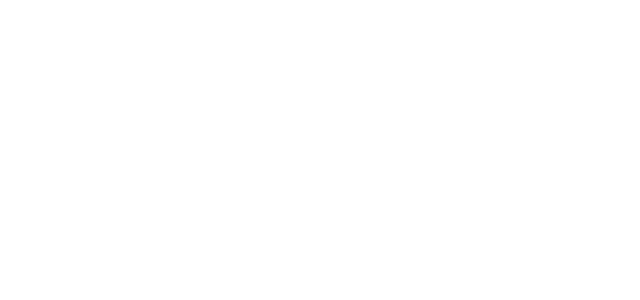
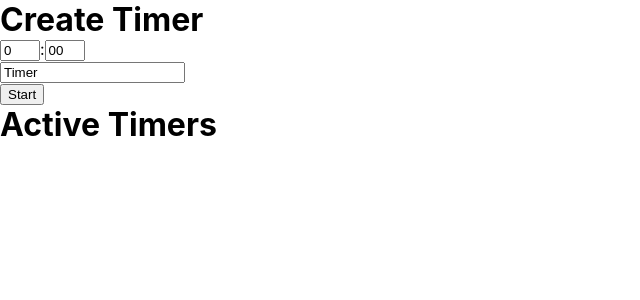
Before and after one commit to tmetcalfe89/timer-boss, a React (Create React App) app: page / in a window 1280 px wide. Shown: the top 300 px of the page, without its empty margins (0-640 px from the left). Built offline with nearby package versions, Linux system fonts and the light colour scheme.

Commit message:
Basic functionality

```diff
--- a/package.json
+++ b/package.json
@@ -9,6 +9,8 @@
     "react": "^17.0.2",
     "react-dom": "^17.0.2",
     "react-scripts": "5.0.0",
+    "react-use": "^17.3.2",
+    "uuid": "^8.3.2",
     "web-vitals": "^2.1.2"
   },
   "scripts": {
--- a/src/App.js
+++ b/src/App.js
@@ -1,5 +1,28 @@
+import { useState } from "react";
+import TimerForm from "./components/TimerForm";
+import Timers from "./components/Timers";
+import { v4 as uuid } from "uuid";
+
 function App() {
-  return <div className="App"></div>;
+  const [timers, setTimers] = useState([]);
+
+  const createTimer = (hour, minute, name) => {
+    setTimers([
+      ...timers,
+      { hour: +hour, minute: +minute, start: Date.now(), name, id: uuid() },
+    ]);
+  };
+
+  const removeTimer = (removeId) => {
+    setTimers(timers.filter(({ id }) => id !== removeId));
+  };
+
+  return (
+    <div className="App">
+      <TimerForm createTimer={createTimer} />
+      <Timers timers={timers} removeTimer={removeTimer} />
+    </div>
+  );
 }
 
 export default App;
--- /dev/null
+++ b/src/components/Timer.js
@@ -0,0 +1,43 @@
+import { useState } from "react";
+import { useInterval, useAudio } from "react-use";
+
+function Timer({ hour, minute, start, name: outerName, removeTimer }) {
+  const [now, setNow] = useState(Date.now());
+  const [audio, state, controls, ref] = useAudio({
+    src: "https://www.soundhelix.com/examples/mp3/SoundHelix-Song-2.mp3",
+    autoPlay: true,
+  });
+  const [name, setName] = useState(outerName);
+
+  useInterval(() => {
+    setNow(Date.now());
+  }, 100);
+
+  return (
+    <div>
+      {now - start < hour * 60 * 60 * 1000 + minute * 60 * 1000 ? (
+        <>
+          <div>
+            {hour - Math.floor((now - start) / 1000 / 60 / 60)}:
+            {minute - (Math.floor((now - start) / 1000 / 60) % (60 * 60)) - 1}:
+            {`${60 - (Math.floor((now - start) / 1000) % 60) - 1}`.padStart(
+              2,
+              "0"
+            )}
+          </div>
+          <div>
+            <input value={name} onChange={(e) => setName(e.target.value)} />
+          </div>
+        </>
+      ) : (
+        <>
+          <div>{name} timer complete.</div>
+          {audio}
+        </>
+      )}
+      <button onClick={removeTimer}>x</button>
+    </div>
+  );
+}
+
+export default Timer;
--- /dev/null
+++ b/src/components/TimerForm.js
@@ -0,0 +1,73 @@
+import { useState } from "react";
+import { useCss } from "react-use";
+
+const defaultValues = {
+  hour: "0",
+  minute: "00",
+  name: "Timer",
+};
+
+function TimerForm({ createTimer = () => {} }) {
+  const inputClass = useCss({
+    width: "2rem",
+  });
+
+  const [hour, setHour] = useState(defaultValues.hour);
+  const [minute, setMinute] = useState(defaultValues.minute);
+  const [name, setName] = useState(defaultValues.name);
+
+  const returnToDefaults = () => {
+    setHour(defaultValues.hour);
+    setMinute(defaultValues.minute);
+    setName(defaultValues.name);
+  };
+
+  const submit = (e) => {
+    e.preventDefault();
+    createTimer(hour, minute, name);
+    returnToDefaults();
+  };
+
+  const updateHour = ({ target: { value: newValue } }) => {
+    setHour(newValue);
+  };
+  const updateMinute = ({ target: { value: newValue } }) => {
+    if (newValue < 0) {
+      if (hour > 0) {
+        setHour((oldHour) => +oldHour - 1);
+        setMinute(59);
+      }
+    } else {
+      setHour((oldHour) => +oldHour + Math.floor(+newValue / 60));
+      setMinute(`${newValue % 60}`.padStart(2, "0"));
+    }
+  };
+
+  return (
+    <form onSubmit={submit}>
+      <h1>Create Timer</h1>
+      <div>
+        <input
+          type="number"
+          min="0"
+          value={hour}
+          onChange={updateHour}
+          className={inputClass}
+        />
+        :
+        <input
+          type="number"
+          value={minute}
+          onChange={updateMinute}
+          className={inputClass}
+        />
+      </div>
+      <div>
+        <input value={name} onChange={(e) => setName(e.target.value)} />
+      </div>
+      <button type="submit">Start</button>
+    </form>
+  );
+}
+
+export default TimerForm;
--- /dev/null
+++ b/src/components/Timers.js
@@ -0,0 +1,19 @@
+import React from "react";
+import Timer from "./Timer";
+
+function Timers({ timers, removeTimer }) {
+  return (
+    <div>
+      <h1>Active Timers</h1>
+      {timers.map(({ id, ...timer }) => (
+        <Timer
+          key={`timer-${id}`}
+          {...timer}
+          removeTimer={() => removeTimer(id)}
+        />
+      ))}
+    </div>
+  );
+}
+
+export default Timers;
--- a/src/index.css
+++ b/src/index.css
@@ -1,13 +1,18 @@
 body {
   margin: 0;
-  font-family: -apple-system, BlinkMacSystemFont, 'Segoe UI', 'Roboto', 'Oxygen',
-    'Ubuntu', 'Cantarell', 'Fira Sans', 'Droid Sans', 'Helvetica Neue',
+  font-family: -apple-system, BlinkMacSystemFont, "Segoe UI", "Roboto", "Oxygen",
+    "Ubuntu", "Cantarell", "Fira Sans", "Droid Sans", "Helvetica Neue",
     sans-serif;
   -webkit-font-smoothing: antialiased;
   -moz-osx-font-smoothing: grayscale;
 }
 
 code {
-  font-family: source-code-pro, Menlo, Monaco, Consolas, 'Courier New',
+  font-family: source-code-pro, Menlo, Monaco, Consolas, "Courier New",
     monospace;
 }
+
+h1 {
+  padding: 0;
+  margin: 0;
+}
```
Also changed, not shown: 1 other file (tests, documents, lock files or other folders).
